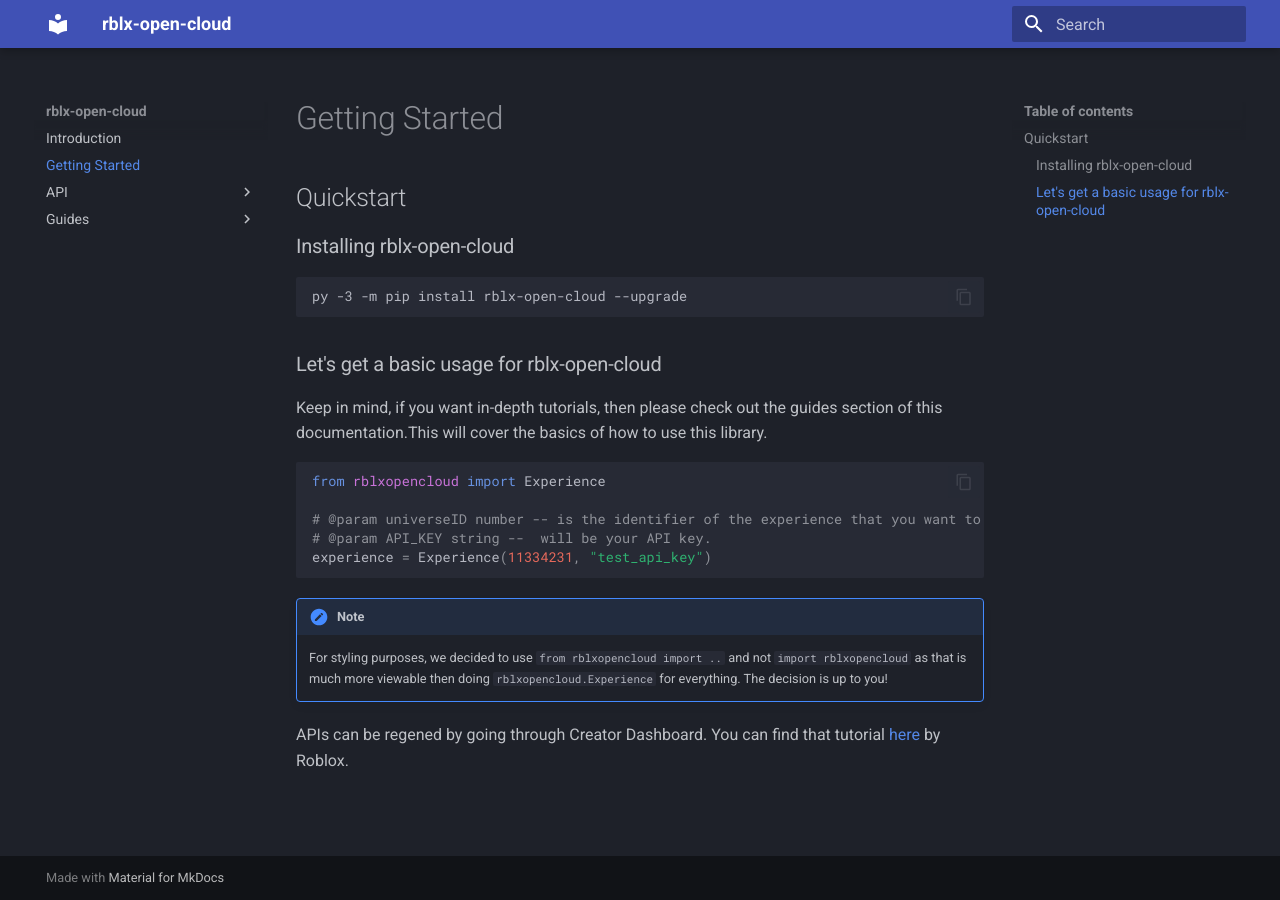
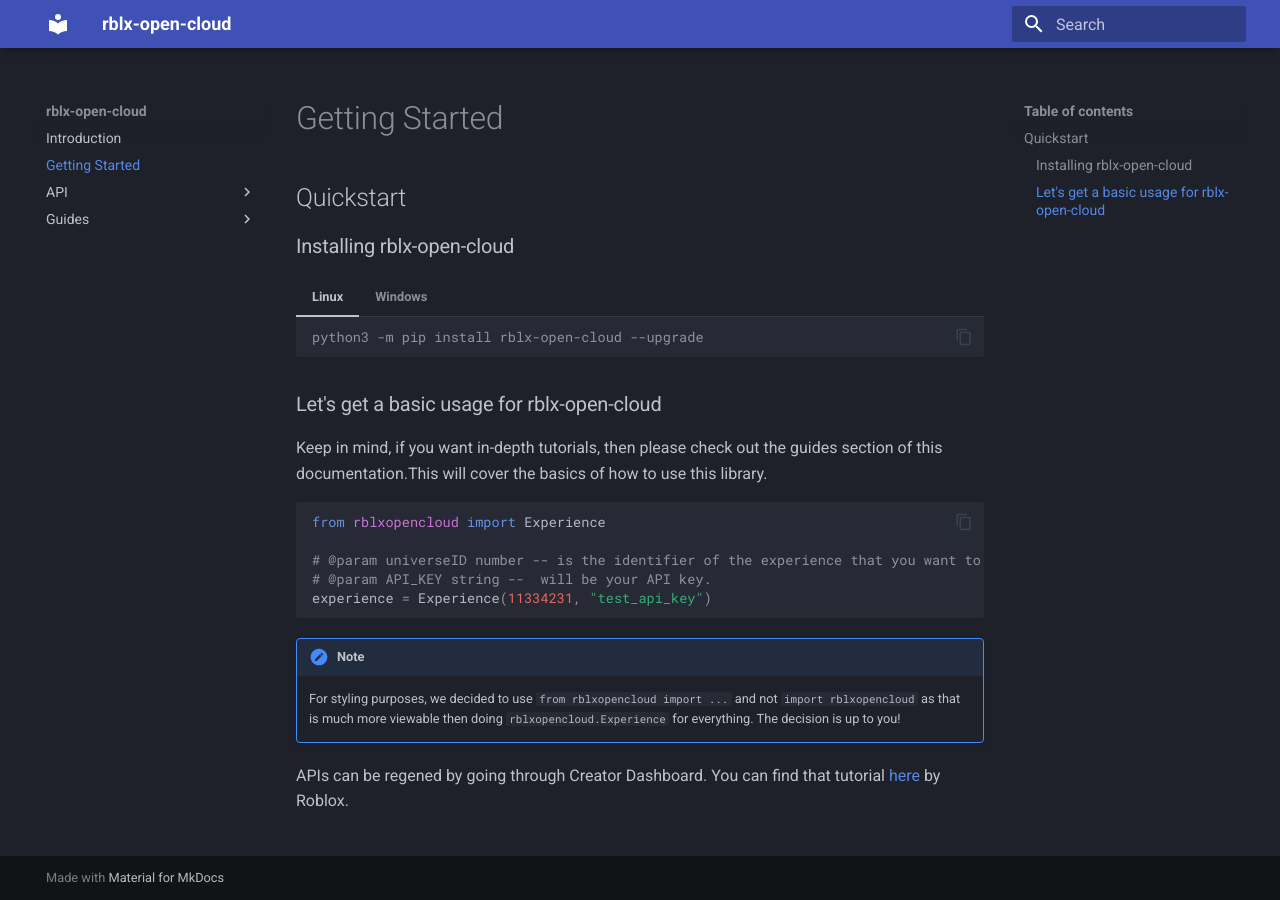
Before and after one commit to treeben77/rblx-open-cloud, an MkDocs documentation site: the page built from docs/getting_started.md, in a window 1280 px wide. Built offline with MkDocs 1.6.1 and Material for MkDocs 9.7.7, drawn with Linux system fonts in a browser that asks for light colours.

Commit message:
switched to having linux & windows

````diff
--- a/docs/getting_started.md
+++ b/docs/getting_started.md
@@ -5,9 +5,15 @@ title: Getting Started
 ## Quickstart
 
 ### Installing rblx-open-cloud
-```
-py -3 -m pip install rblx-open-cloud --upgrade
-```
+=== "Linux"
+    ```console
+    python3 -m pip install rblx-open-cloud --upgrade
+    ```
+
+=== "Windows"
+    ```console
+    py -3 -m pip install rblx-open-cloud --upgrade
+    ```
 
 ### Let's get a basic usage for rblx-open-cloud
 Keep in mind, if you want in-depth tutorials, then please check out the guides section of this documentation.This will cover the basics of how to use this library.
@@ -20,7 +26,7 @@ from rblxopencloud import Experience
 experience = Experience(11334231, "test_api_key")
 ```
 !!! note
-    For styling purposes, we decided to use ``from rblxopencloud import ..`` and not ``import rblxopencloud`` as that is much more viewable then doing ``rblxopencloud.Experience`` for everything. The decision is up to you!
+    For styling purposes, we decided to use ``from rblxopencloud import ...`` and not ``import rblxopencloud`` as that is much more viewable then doing ``rblxopencloud.Experience`` for everything. The decision is up to you!
 
 
 APIs can be regened by going through Creator Dashboard. You can find that tutorial [here](https://create.roblox.com/docs/cloud/open-cloud/api-keys#creating-an-api-key) by Roblox.
--- a/mkdocs.yml
+++ b/mkdocs.yml
@@ -16,3 +16,6 @@ markdown_extensions:
   - admonition
   - pymdownx.details
   - pymdownx.superfences
+  - pymdownx.superfences
+  - pymdownx.tabbed:
+      alternate_style: true
````
Also changed, not shown: docs/index.md (+1 -1 lines).
